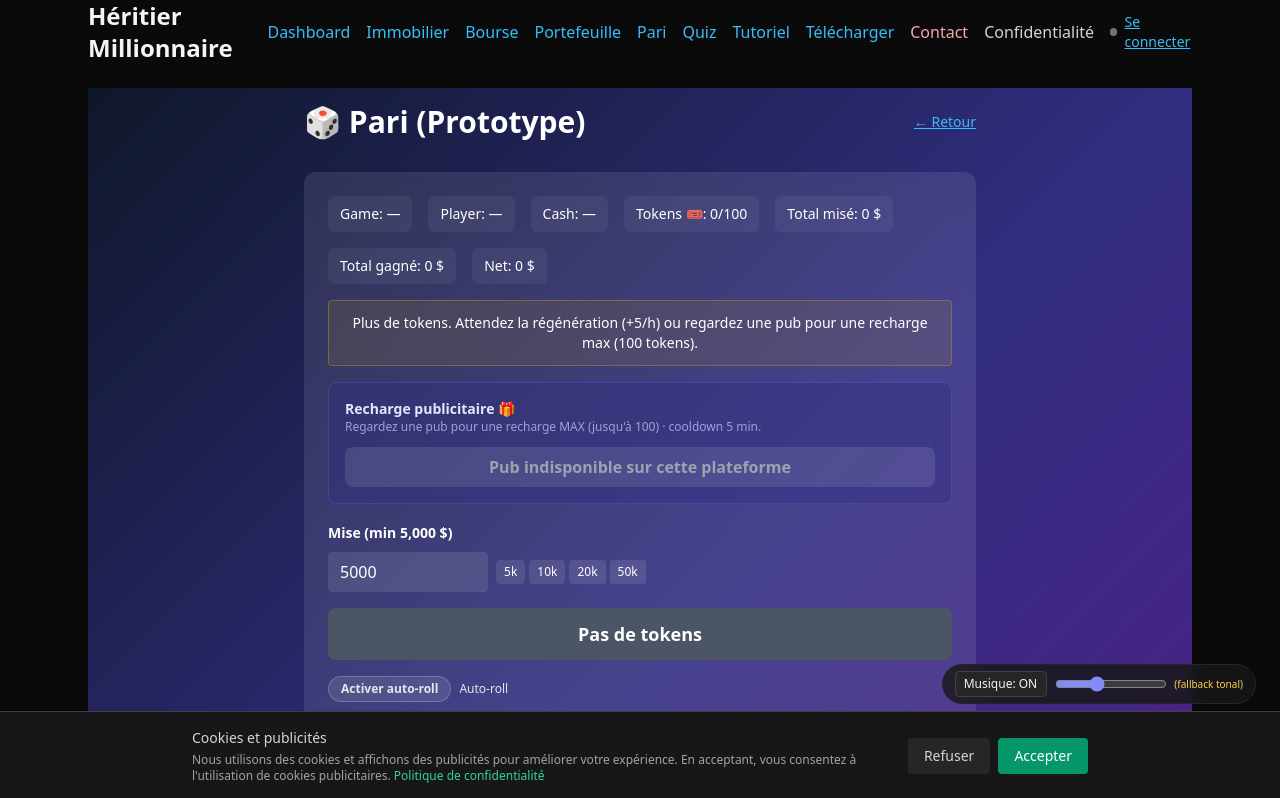
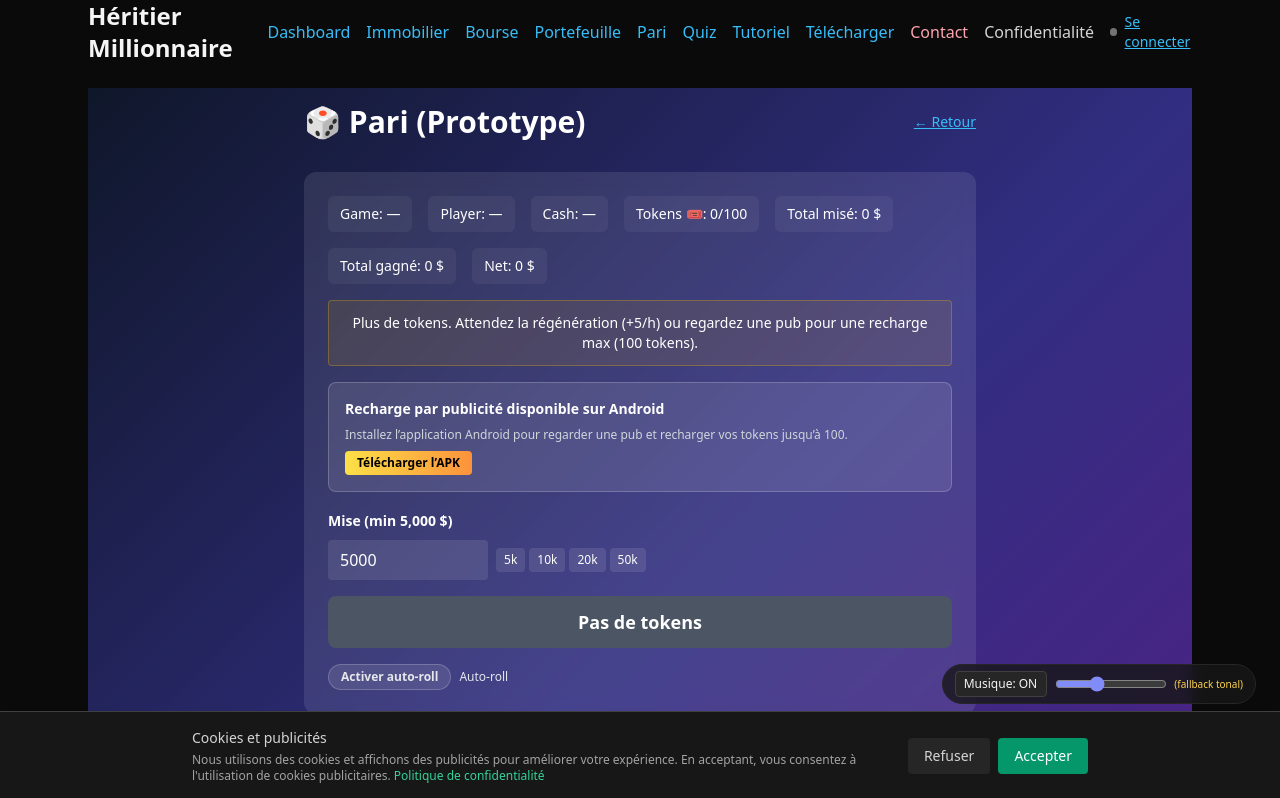
Before and after one commit to nowis30/client-jeux-millionnaire, a Next.js app: page /pari in a window 1280 px wide. Shown: the top 798 px of the page. Built offline with nearby package versions, Linux system fonts and the light colour scheme; no server answers; sample sign-in values are in the browser's storage.

Commit message:
feat(ads): fallback web/PWA + consent reset on Pari/Quiz; persist rewarded cooldown; init ads test units in Android debug

```diff
--- a/app/pari/page.tsx
+++ b/app/pari/page.tsx
@@ -1,7 +1,7 @@
 "use client";
 import { useEffect, useState, useRef, useCallback } from "react";
 import { API_BASE, apiFetch, ApiError } from "../../lib/api";
-import { initializeAds, showRewardedAdForReward, isRewardedAdReady, getRewardedAdCooldown } from "../../lib/ads";
+import { initializeAds, showRewardedAdForReward, isRewardedAdReady, getRewardedAdCooldown, isAdsSupported } from "../../lib/ads";
 const MIN_BET = 5000;
 const DYN_FACTOR = 0.5; // 50% du cash comme plafond dynamique côté client (indicatif)
 const AUTO_ROLL_MIN_DELAY_MS = 2500; // Délai minimum entre deux lancers auto
@@ -46,6 +46,7 @@ export default function PariPage() {
   const [adLoading, setAdLoading] = useState(false);
   const [adMessage, setAdMessage] = useState<string | null>(null);
   const [adErrorMessage, setAdErrorMessage] = useState<string | null>(null);
+  const [adsSupported, setAdsSupported] = useState<boolean>(false);
 
   // Charger historique depuis localStorage
   useEffect(() => {
@@ -95,6 +96,7 @@ export default function PariPage() {
 
   useEffect(() => {
     void initializeAds();
+    setAdsSupported(isAdsSupported());
   }, []);
 
   useEffect(() => {
@@ -467,10 +469,21 @@ export default function PariPage() {
               Plus de tokens. Attendez la régénération (+5/h) ou regardez une pub pour une recharge max (100 tokens).
             </div>
           )}
+          {adsSupported ? (
             <div className="bg-indigo-900/40 border border-indigo-500/30 rounded-lg p-4 space-y-3">
+              <div className="flex items-start justify-between gap-3">
                 <div>
                   <div className="text-sm font-semibold text-indigo-100">Recharge publicitaire 🎁</div>
                   <p className="text-xs text-indigo-200/70">Regardez une pub pour une recharge MAX (jusqu'à 100) · cooldown 5 min.</p>
+                </div>
+                <button
+                  type="button"
+                  onClick={() => { try { localStorage.removeItem('hm-ad-consent'); } catch {}; setAdMessage('Consentement réinitialisé.'); }}
+                  className="text-[11px] px-2 py-1 rounded bg-white/10 hover:bg-white/20 border border-white/20"
+                  title="Effacer le consentement pubs (UMP se réaffichera sur Android)"
+                >
+                  Réinitialiser consentement
+                </button>
               </div>
               <button
                 type="button"
@@ -486,11 +499,20 @@ export default function PariPage() {
                       ? 'Tokens déjà au maximum'
                     : adReady
                       ? '📺 Pub: Recharge MAX'
-                    : 'Pub indisponible sur cette plateforme'}
+                      : 'Préparation de la pub…'}
               </button>
               {adMessage && <div className="text-xs text-emerald-300">{adMessage}</div>}
               {adErrorMessage && <div className="text-xs text-red-300">{adErrorMessage}</div>}
             </div>
+          ) : (
+            <div className="bg-white/10 border border-white/20 rounded-lg p-4 space-y-2">
+              <div className="text-sm font-semibold">Recharge par publicité disponible sur Android</div>
+              <p className="text-xs text-gray-300">Installez l’application Android pour regarder une pub et recharger vos tokens jusqu’à 100.</p>
+              <a href="/telecharger" className="inline-block mt-1 px-3 py-1 text-xs rounded bg-gradient-to-r from-yellow-300 to-orange-400 text-black font-semibold hover:from-yellow-200 hover:to-orange-300">
+                Télécharger l’APK
+              </a>
+            </div>
+          )}
           <div className="space-y-2">
             <label className="text-sm font-semibold">Mise (min {MIN_BET.toLocaleString()} $){dynamicCap!=null ? ` · plafond dynamique ${dynamicCap.toLocaleString()} $` : ''}</label>
             <div className="flex items-center gap-2">
--- a/app/quiz/page.tsx
+++ b/app/quiz/page.tsx
@@ -7,7 +7,7 @@ import { formatMoney } from "../../lib/format";
 // API_BASE local supprimé: utiliser chemins relatifs (proxy /api/*)
 // Utiliser API_BASE défini dans lib/api (abs pour Capacitor)
 import { API_BASE, apiFetch, ApiError } from "../../lib/api";
-import { initializeAds, showRewardedAdForReward, isRewardedAdReady, getRewardedAdCooldown } from "../../lib/ads";
+import { initializeAds, showRewardedAdForReward, isRewardedAdReady, getRewardedAdCooldown, isAdsSupported } from "../../lib/ads";
 import { SFX } from "../../lib/sfx";
 
 const BASE_STAKE = 50000;
@@ -59,6 +59,7 @@ export default function QuizPage() {
   const [tokenAdLoading, setTokenAdLoading] = useState(false);
   const [tokenAdMessage, setTokenAdMessage] = useState<string | null>(null);
   const [tokenAdError, setTokenAdError] = useState<string | null>(null);
+  const [adsSupported, setAdsSupported] = useState<boolean>(false);
 
   // À chaque nouvelle question, réinitialiser proprement l'état d'affichage
   useEffect(() => {
@@ -75,6 +76,7 @@ export default function QuizPage() {
 
   useEffect(() => {
     void initializeAds();
+    setAdsSupported(isAdsSupported());
   }, []);
 
   useEffect(() => {
@@ -851,10 +853,21 @@ export default function QuizPage() {
               )}
             </div>
 
+              {adsSupported ? (
                 <div className="mb-6 bg-indigo-900/40 border border-indigo-500/30 rounded-lg p-4 space-y-3">
+                  <div className="flex items-start justify-between gap-3">
                     <div>
                       <div className="text-sm font-semibold text-indigo-100">Recharge instantanée 🎁</div>
                       <p className="text-xs text-indigo-200/70">Regardez une pub pour regagner +20 tokens (cooldown 30 min).</p>
+                    </div>
+                    <button
+                      type="button"
+                      onClick={() => { try { localStorage.removeItem('hm-ad-consent'); } catch {}; setTokenAdMessage('Consentement réinitialisé.'); }}
+                      className="text-[11px] px-2 py-1 rounded bg-white/10 hover:bg-white/20 border border-white/20"
+                      title="Effacer le consentement pubs (UMP se réaffichera sur Android)"
+                    >
+                      Réinitialiser consentement
+                    </button>
                   </div>
                   <button
                     onClick={handleTokenAdRecharge}
@@ -869,11 +882,20 @@ export default function QuizPage() {
                           ? 'Tokens déjà au maximum'
                         : tokenAdReady
                           ? '📺 Regarder une pub (+20 tokens)'
-                        : 'Pub indisponible sur cette plateforme'}
+                          : 'Préparation de la pub…'}
                   </button>
                   {tokenAdMessage && <div className="text-xs text-emerald-300">{tokenAdMessage}</div>}
                   {tokenAdError && <div className="text-xs text-red-300">{tokenAdError}</div>}
                 </div>
+              ) : (
+                <div className="mb-6 bg-white/10 border border-white/20 rounded-lg p-4 space-y-2">
+                  <div className="text-sm font-semibold">Recharge par publicité disponible sur Android</div>
+                  <p className="text-xs text-gray-300">Installez l’application Android pour regarder une pub et regagner des tokens immédiatement.</p>
+                  <a href="/telecharger" className="inline-block mt-1 px-3 py-1 text-xs rounded bg-gradient-to-r from-yellow-300 to-orange-400 text-black font-semibold hover:from-yellow-200 hover:to-orange-300">
+                    Télécharger l’APK
+                  </a>
+                </div>
+              )}
 
             {status.canPlay ? (
               <>
--- a/lib/ads.ts
+++ b/lib/ads.ts
@@ -27,6 +27,16 @@ interface AdMobPlugin {
 let isInitialized = false;
 let lastAdShown = 0;
 let lastRewardedAdShown = 0;
+// Charger le dernier timestamp depuis localStorage pour conserver le cooldown entre relances
+try {
+  if (typeof window !== 'undefined') {
+    const raw = localStorage.getItem('hm-ads-rewarded-last');
+    const ts = raw ? Number(raw) : 0;
+    if (!Number.isNaN(ts) && ts > 0) {
+      lastRewardedAdShown = ts;
+    }
+  }
+} catch {}
 const MIN_AD_INTERVAL = 120000; // 2 minutes entre chaque pub interstitielle
 const MIN_REWARDED_AD_INTERVAL = 300000; // 5 minutes entre chaque pub récompensée
 
@@ -272,8 +282,9 @@ export async function showRewardedAdForReward(onReward?: (amount: number, type:
     }
 
     // Afficher l'annonce et attendre la récompense
-    const reward = await AdMob.showRewardedAd();
-    lastRewardedAdShown = now;
+  const reward = await AdMob.showRewardedAd();
+  lastRewardedAdShown = now;
+  try { if (typeof window !== 'undefined') localStorage.setItem('hm-ads-rewarded-last', String(now)); } catch {}
 
     // Appeler le callback avec la récompense
     if (onReward) {
@@ -331,6 +342,13 @@ export function getRewardedAdCooldown(): number {
 }
 
 /**
+ * Exposer si les publicités sont supportées (plateforme native)
+ */
+export function isAdsSupported(): boolean {
+  return isNativePlatform();
+}
+
+/**
  * Vérifier si une annonce est prête à être affichée
  */
 export async function isAdReady(): Promise<boolean> {
```
Also changed, not shown: public/.well-known/assetlinks.json (added). Lines whose indentation alone changed are shown as unchanged.
